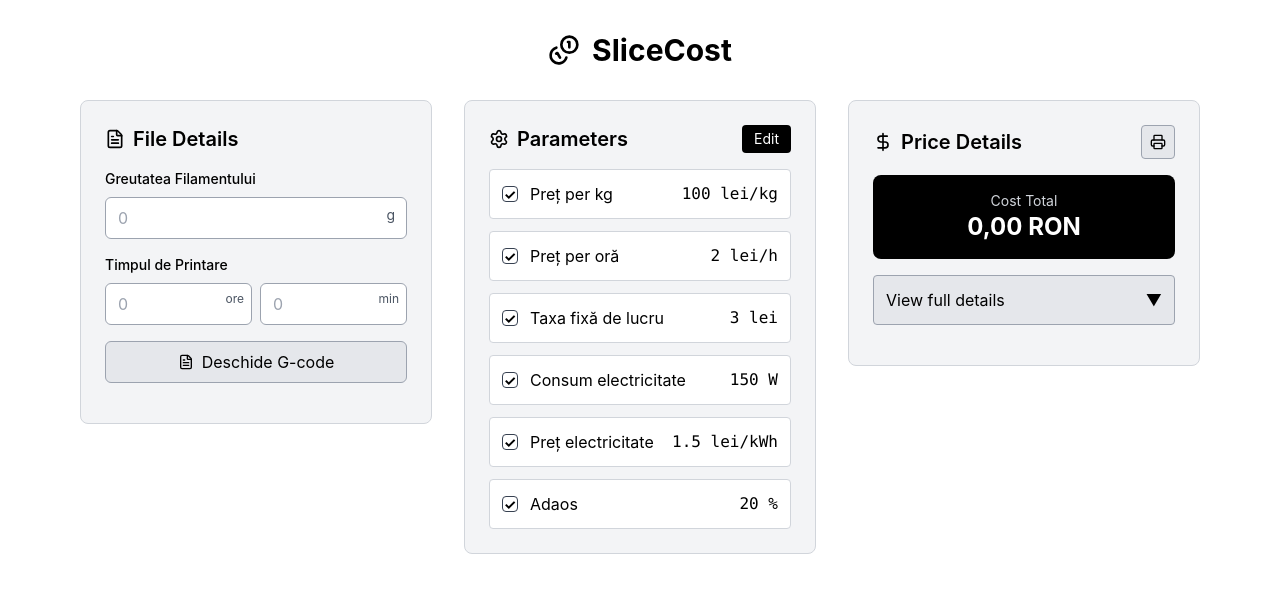
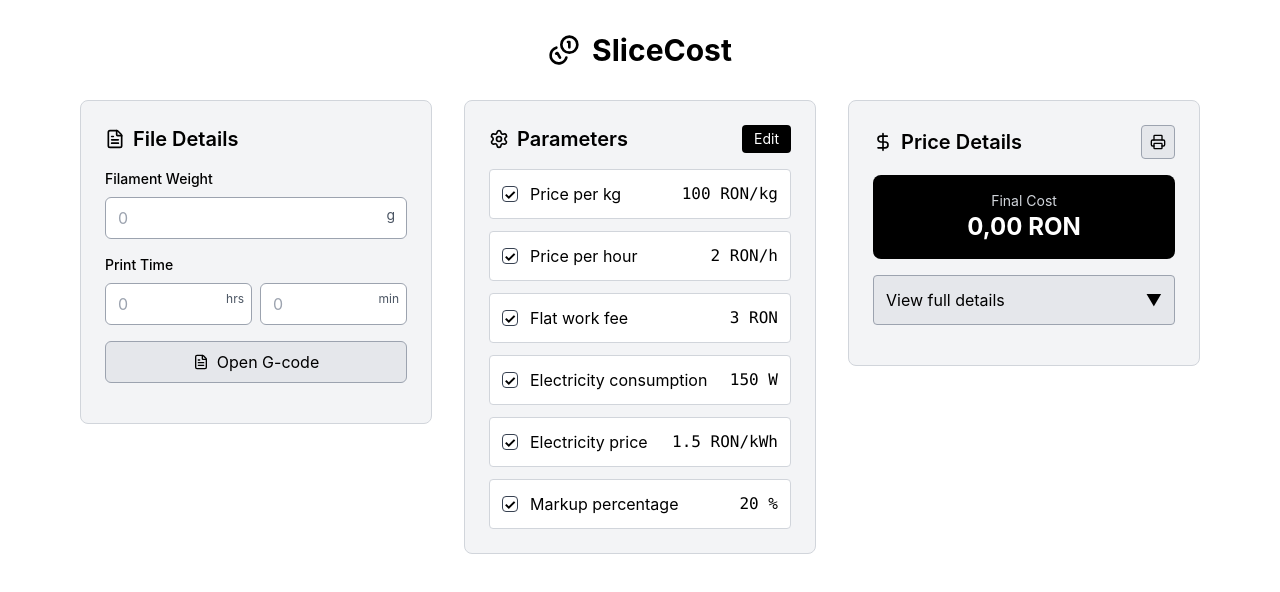
Before and after one commit to aleksxar/SliceCost, a React (Vite) app: page / in a window 1280 px wide. Shown: the top 592 px of the page. Built offline with nearby package versions, Linux system fonts and the light colour scheme.

Commit message:
remove hardcoded strings

```diff
--- a/src/App.tsx
+++ b/src/App.tsx
@@ -126,8 +126,8 @@ const calculateCosts = (): CostBreakdown => {
     input.type = 'file';
     input.accept = '.gcode';
     input.onchange = () => {
-      toast.info('Parsarea G-code nu este încă implementată', {
-        description: 'Această funcție va extrage gramele și timpul de printare din fișierele G-code.',
+      toast.info(UI_TEXT.TOAST.GCODE_PARSER, {
+        description: UI_TEXT.TOAST.GCODE_DESCRIPTION,
       });
     };
     input.click();
@@ -139,7 +139,7 @@ const calculateCosts = (): CostBreakdown => {
       value: tempParameters,
     });
     setShowParameterEditor(false);
-    toast.success('Parametrii au fost salvați');
+    toast.success(UI_TEXT.TOAST.PARAMS_SAVED);
   };
 
   const resetToDefaults = () => {
@@ -196,24 +196,24 @@ const calculateCosts = (): CostBreakdown => {
               </style>
             </head>
             <body>
-              <h1>Calculul Costului Printării 3D</h1>
-              <h2>Detalii Lucrare</h2>
-              <div>Greutatea filamentului: ${grams || '0'} g</div>
-              <div>Timpul de printare: ${hours || '0'}h ${minutes || '0'}m</div>
+              <h1>3D Printing Cost Calculation</h1>
+              <h2>{UI_TEXT.WORK_DETAILS.TITLE}</h2>
+              <div>${UI_TEXT.WORK_DETAILS.FILAMENT_WEIGHT}: ${grams || '0'} ${UI_TEXT.UNITS.GRAMS}</div>
+              <div>${UI_TEXT.WORK_DETAILS.PRINT_TIME}: ${hours || '0'}h ${minutes || '0'}m</div>
 
-              <h2>Detalii Cost</h2>
+              <h2>{UI_TEXT.COST_DETAILS.TITLE}</h2>
               <div class="breakdown">
-                ${parameterConfig.enabled.pricePerKg ? `<div class="breakdown-item"><span>Cost material:</span><span>${formatCurrency(costs.materialCost)}</span></div>` : ''}
-                ${parameterConfig.enabled.pricePerHour ? `<div class="breakdown-item"><span>Cost timp printare:</span><span>${formatCurrency(costs.printTimeCost)}</span></div>` : ''}
-                ${(parameterConfig.enabled.electricityConsumption && parameterConfig.enabled.electricityPrice) ? `<div class="breakdown-item"><span>Cost electricitate:</span><span>${formatCurrency(costs.electricityCost)}</span></div>` : ''}
-                ${parameterConfig.enabled.flatWorkFee ? `<div class="breakdown-item"><span>Taxa fixă de lucru:</span><span>${formatCurrency(costs.flatWorkFee)}</span></div>` : ''}
-                <div class="breakdown-item breakdown-subtotal"><span>Subtotal:</span><span>${formatCurrency(costs.subtotal)}</span></div>
-                ${parameterConfig.enabled.markup ? `<div class="breakdown-item"><span>Adaos (${parameterConfig.value.markup}%):</span><span>${formatCurrency(costs.markupAmount)}</span></div>` : ''}
-                <div class="breakdown-item breakdown-total"><span>Total:</span><span>${formatCurrency(costs.total)}</span></div>
+                ${parameterConfig.enabled.pricePerKg ? `<div class="breakdown-item"><span>${UI_TEXT.COST_DETAILS.MATERIAL_COST}</span><span>${formatCurrency(costs.materialCost)}</span></div>` : ''}
+                ${parameterConfig.enabled.pricePerHour ? `<div class="breakdown-item"><span>${UI_TEXT.COST_DETAILS.TIME_COST}</span><span>${formatCurrency(costs.printTimeCost)}</span></div>` : ''}
+                ${(parameterConfig.enabled.electricityConsumption && parameterConfig.enabled.electricityPrice) ? `<div class="breakdown-item"><span>${UI_TEXT.COST_DETAILS.ELECTRICITY_COST}</span><span>${formatCurrency(costs.electricityCost)}</span></div>` : ''}
+                ${parameterConfig.enabled.flatWorkFee ? `<div class="breakdown-item"><span>${UI_TEXT.COST_DETAILS.WORK_FEE}</span><span>${formatCurrency(costs.flatWorkFee)}</span></div>` : ''}
+                <div class="breakdown-item breakdown-subtotal"><span>${UI_TEXT.COST_DETAILS.SUBTOTAL}</span><span>${formatCurrency(costs.subtotal)}</span></div>
+                ${parameterConfig.enabled.markup ? `<div class="breakdown-item"><span>${UI_TEXT.COST_DETAILS.MARKUP_LABEL(parameterConfig.value.markup)}</span><span>${formatCurrency(costs.markupAmount)}</span></div>` : ''}
+                <div class="breakdown-item breakdown-total"><span>${UI_TEXT.COST_DETAILS.TOTAL}</span><span>${formatCurrency(costs.total)}</span></div>
               </div>
 
               <div style="margin-top: 40px; text-align: center; color: #666; font-size: 0.9em;">
-                Generat pe ${new Date().toLocaleDateString('ro-RO')} la ${new Date().toLocaleTimeString('ro-RO')}
+                Generated on ${new Date().toLocaleDateString('en-US')} at ${new Date().toLocaleTimeString('en-US')}
               </div>
             </body>
           </html>
@@ -263,7 +263,7 @@ const calculateCosts = (): CostBreakdown => {
               <div className="grid grid-cols-1 gap-4 mb-4">
                 <div>
                   <label htmlFor="grams" className="block text-sm font-medium mb-2">
-                    Greutatea Filamentului
+                    {UI_TEXT.WORK_DETAILS.FILAMENT_WEIGHT}
                   </label>
                   <div className="relative">
                     <input
@@ -287,7 +287,7 @@ const calculateCosts = (): CostBreakdown => {
 
                 <div>
                   <label className="block text-sm font-medium mb-2">
-                    Timpul de Printare
+                    {UI_TEXT.WORK_DETAILS.PRINT_TIME}
                   </label>
                   <div className="grid grid-cols-2 gap-2">
                     <div>
@@ -304,7 +304,7 @@ const calculateCosts = (): CostBreakdown => {
                           aria-describedby="hours-unit"
                           style={{ MozAppearance: 'textfield' }}
                         />
-                        <span id="hours-unit" className="absolute right-2 top-2 text-gray-600 text-xs">ore</span>
+                        <span id="hours-unit" className="absolute right-2 top-2 text-gray-600 text-xs">{UI_TEXT.UNITS.HOURS}</span>
                       </div>
                       {hours && !validatePositive(hours) && (
                         <p className="text-red-600 text-sm mt-1">{UI_TEXT.VALIDATION.POSITIVE_NUMBER}</p>
@@ -325,7 +325,7 @@ const calculateCosts = (): CostBreakdown => {
                           aria-describedby="minutes-unit"
                           style={{ MozAppearance: 'textfield' }}
                         />
-                        <span id="minutes-unit" className="absolute right-2 top-2 text-gray-600 text-xs">min</span>
+                        <span id="minutes-unit" className="absolute right-2 top-2 text-gray-600 text-xs">{UI_TEXT.UNITS.MINUTES}</span>
                       </div>
                       {minutes && !validateMinutes(minutes) && (
                         <p className="text-red-600 text-sm mt-1">{UI_TEXT.VALIDATION.MINUTES_RANGE}</p>
@@ -341,7 +341,7 @@ const calculateCosts = (): CostBreakdown => {
                     title={UI_TEXT.WORK_DETAILS.OPEN_GCODE}
                   >
                     <FileText className="w-4 h-4" />
-                    Deschide G-code
+                    {UI_TEXT.WORK_DETAILS.OPEN_GCODE}
                   </button>
                 </div>
               </div>
@@ -371,20 +371,20 @@ const calculateCosts = (): CostBreakdown => {
                 {Object.entries(parameterConfig.value).map(([key, value]) => {
                   const enabled = parameterConfig.enabled[key as keyof Parameters];
                   const labels = {
-                    pricePerKg: 'Preț per kg',
-                    pricePerHour: 'Preț per oră',
-                    flatWorkFee: 'Taxa fixă de lucru',
-                    electricityConsumption: 'Consum electricitate',
-                    electricityPrice: 'Preț electricitate',
-                    markup: 'Adaos',
+                    pricePerKg: UI_TEXT.PARAMETER_LABELS.PRICE_PER_KG,
+                    pricePerHour: UI_TEXT.PARAMETER_LABELS.PRICE_PER_HOUR,
+                    flatWorkFee: UI_TEXT.PARAMETER_LABELS.FLAT_WORK_FEE,
+                    electricityConsumption: UI_TEXT.PARAMETER_LABELS.ELECTRICITY_CONSUMPTION,
+                    electricityPrice: UI_TEXT.PARAMETER_LABELS.ELECTRICITY_PRICE,
+                    markup: UI_TEXT.PARAMETER_LABELS.MARKUP,
                   };
                   const units = {
-                    pricePerKg: 'lei/kg',
-                    pricePerHour: 'lei/h',
-                    flatWorkFee: 'lei',
-                    electricityConsumption: 'W',
-                    electricityPrice: 'lei/kWh',
-                    markup: '%',
+                    pricePerKg: UI_TEXT.UNITS.PER_KG,
+                    pricePerHour: UI_TEXT.UNITS.PER_HOUR,
+                    flatWorkFee: UI_TEXT.UNITS.WORK_FEE,
+                    electricityConsumption: UI_TEXT.UNITS.ELECTRICITY,
+                    electricityPrice: UI_TEXT.UNITS.ELECTRICITY_PRICE,
+                    markup: UI_TEXT.UNITS.PERCENT,
                   };
 
                   return (
@@ -441,7 +441,7 @@ const calculateCosts = (): CostBreakdown => {
               {/* Summary */}
               <div className="bg-black text-white rounded-lg p-4 mb-4">
                 <div className="text-center">
-                  <p className="text-gray-300 text-sm">Cost Total</p>
+                  <p className="text-gray-300 text-sm">{UI_TEXT.COST_DETAILS.TOTAL_COST}</p>
                   <p className="text-2xl font-bold">{formatCurrency(costs.total)}</p>
                 </div>
               </div>
@@ -475,30 +475,30 @@ const calculateCosts = (): CostBreakdown => {
                   )}
                   {(parameterConfig.enabled.electricityConsumption && parameterConfig.enabled.electricityPrice) && (
                     <div className="flex justify-between">
-                      <span>Cost electricitate:</span>
+                      <span>{UI_TEXT.COST_DETAILS.ELECTRICITY_COST}</span>
                       <span className="font-mono">{formatCurrency(costs.electricityCost)}</span>
                     </div>
                   )}
                   {parameterConfig.enabled.flatWorkFee && (
                     <div className="flex justify-between">
-                      <span>Taxa fixă de lucru:</span>
+                      <span>{UI_TEXT.COST_DETAILS.WORK_FEE}</span>
                       <span className="font-mono">{formatCurrency(costs.flatWorkFee)}</span>
                     </div>
                   )}
                   <hr className="border-gray-400" />
-                  <div className="flex justify-between font-medium">
-                    <span>Subtotal:</span>
+                    <div className="flex justify-between font-medium">
+                    <span>{UI_TEXT.COST_DETAILS.SUBTOTAL}</span>
                     <span className="font-mono">{formatCurrency(costs.subtotal)}</span>
                   </div>
                   {parameterConfig.enabled.markup && (
                     <div className="flex justify-between">
-                      <span>Adaos ({parameterConfig.value.markup}%):</span>
+                      <span>{UI_TEXT.COST_DETAILS.MARKUP_LABEL(parameterConfig.value.markup)}</span>
                       <span className="font-mono">{formatCurrency(costs.markupAmount)}</span>
                     </div>
                   )}
                   <hr className="border-gray-400" />
                   <div className="flex justify-between font-bold text-lg">
-                    <span>Total:</span>
+                    <span>{UI_TEXT.COST_DETAILS.TOTAL}</span>
                     <span className="font-mono">{formatCurrency(costs.total)}</span>
                   </div>
                 </div>
@@ -511,17 +511,17 @@ const calculateCosts = (): CostBreakdown => {
         {showParameterEditor && (
           <div className="fixed inset-0 bg-black bg-opacity-50 flex items-center justify-center p-4 z-50">
             <div className="bg-white border border-gray-300 rounded-lg p-6 w-full max-w-md max-h-[90vh] overflow-y-auto">
-              <h3 className="text-xl font-semibold mb-4">Editează Parametrii</h3>
+              <h3 className="text-xl font-semibold mb-4">{UI_TEXT.TOAST.MODIFY_PARAMS}</h3>
 
               <div className="space-y-4 mb-6">
                 {Object.entries(tempParameters).map(([key, value]) => {
                   const labels = {
-                    pricePerKg: 'Preț per kg (lei)',
-                    pricePerHour: 'Preț per oră (lei)',
-                    flatWorkFee: 'Taxa fixă de lucru (lei)',
-                    electricityConsumption: 'Consum electricitate (W)',
-                    electricityPrice: 'Preț electricitate (lei/kWh)',
-                    markup: 'Adaos (%)',
+                    pricePerKg: `${UI_TEXT.PARAMETER_LABELS.PRICE_PER_KG} (RON)`,
+                    pricePerHour: `${UI_TEXT.PARAMETER_LABELS.PRICE_PER_HOUR} (RON)`,
+                    flatWorkFee: `${UI_TEXT.PARAMETER_LABELS.FLAT_WORK_FEE} (RON)`,
+                    electricityConsumption: `${UI_TEXT.PARAMETER_LABELS.ELECTRICITY_CONSUMPTION} (W)`,
+                    electricityPrice: `${UI_TEXT.PARAMETER_LABELS.ELECTRICITY_PRICE} (RON/kWh)`,
+                    markup: `${UI_TEXT.PARAMETER_LABELS.MARKUP} (%)`,
                   };
 
                   return (
@@ -556,19 +556,19 @@ const calculateCosts = (): CostBreakdown => {
                   onClick={resetToDefaults}
                   className="flex-1 bg-gray-200 hover:bg-gray-300 border border-gray-400 px-4 py-2 rounded transition-colors"
                 >
-                  Resetează la Implicit
+                  {UI_TEXT.COMMON.RESET_BUTTON}
                 </button>
                 <button
                   onClick={() => setShowParameterEditor(false)}
                   className="flex-1 bg-gray-200 hover:bg-gray-300 border border-gray-400 px-4 py-2 rounded transition-colors"
                 >
-                  Anulează
+                  {UI_TEXT.COMMON.CANCEL_BUTTON}
                 </button>
                 <button
                   onClick={saveParameters}
                   className="flex-1 bg-black hover:bg-gray-800 text-white px-4 py-2 rounded transition-colors"
                 >
-                  Salvează
+                  {UI_TEXT.COMMON.SAVE_BUTTON}
                 </button>
               </div>
             </div>
--- a/src/config/constants.ts
+++ b/src/config/constants.ts
@@ -25,6 +25,7 @@ export const UI_TEXT = {
   },
   WORK_DETAILS: {
     TITLE: 'File Details',
+    PRINT_TITLE: '3D Printing Cost Calculation',
     FILAMENT_WEIGHT: 'Filament Weight',
     PRINT_TIME: 'Print Time',
     OPEN_GCODE: 'Open G-code',
@@ -55,15 +56,35 @@ export const UI_TEXT = {
     POSITIVE_NUMBER: 'Enter a positive number',
     MINUTES_RANGE: 'Between 0 and 59 minutes',
   },
+  TOAST: {
+    GCODE_PARSER: 'G-code parsing not implemented yet',
+    GCODE_DESCRIPTION: 'This feature will extract weight and print time from G-code files',
+    PARAMS_SAVED: 'Parameters saved successfully',
+    MODIFY_PARAMS: 'Modify Print Parameters',
+  },
+  PARAMETER_LABELS: {
+    PRICE_PER_KG: 'Price per kg',
+    PRICE_PER_HOUR: 'Price per hour',
+    FLAT_WORK_FEE: 'Flat work fee',
+    ELECTRICITY_CONSUMPTION: 'Electricity consumption',
+    ELECTRICITY_PRICE: 'Electricity price',
+    MARKUP: 'Markup percentage',
+  },
+  COST_BREAKDOWN: {
+    MATERIAL_COST: 'Material cost:',
+    TIME_COST: 'Time cost:',
+    ELECTRICITY_COST: 'Electricity cost:',
+    WORK_FEE: 'Work fee:',
+  },
   UNITS: {
     GRAMS: 'g',
     HOURS: 'hrs',
     MINUTES: 'min',
-    PER_KG: 'lei/kg',
-    PER_HOUR: 'lei/h',
-    WORK_FEE: 'lei',
+    PER_KG: 'RON/kg',
+    PER_HOUR: 'RON/h',
+    WORK_FEE: 'RON',
     ELECTRICITY: 'W',
-    ELECTRICITY_PRICE: 'lei/kWh',
+    ELECTRICITY_PRICE: 'RON/kWh',
     PERCENT: '%',
   },
 };
```
